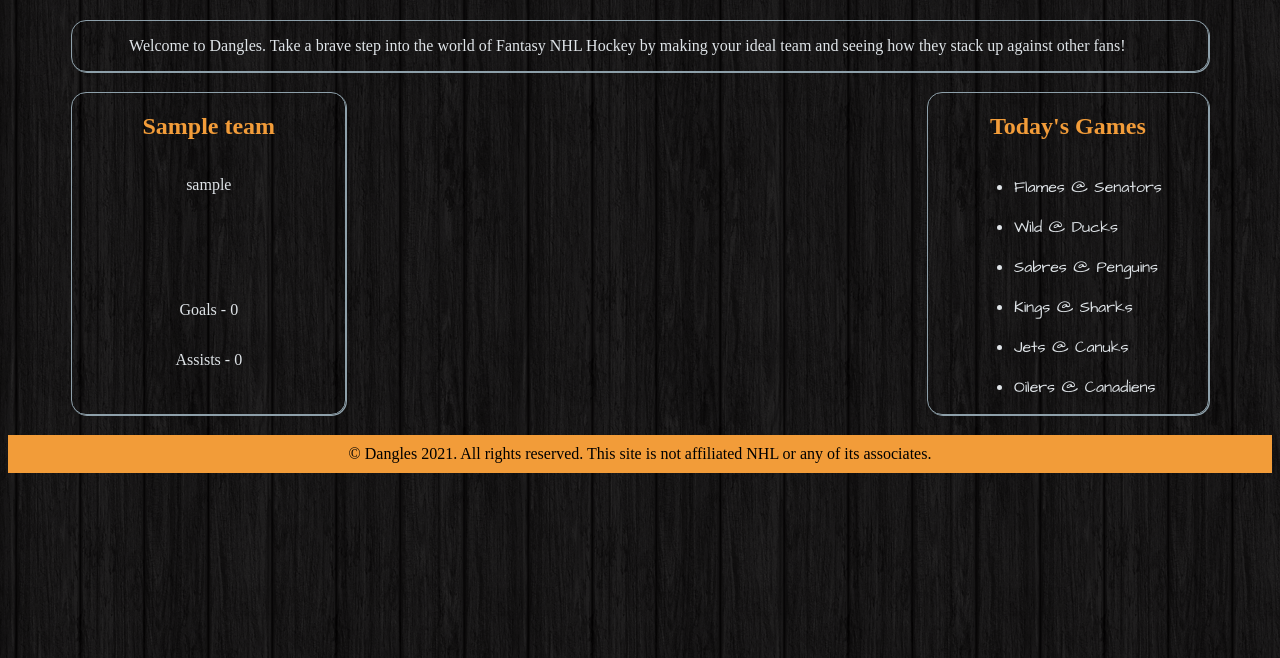
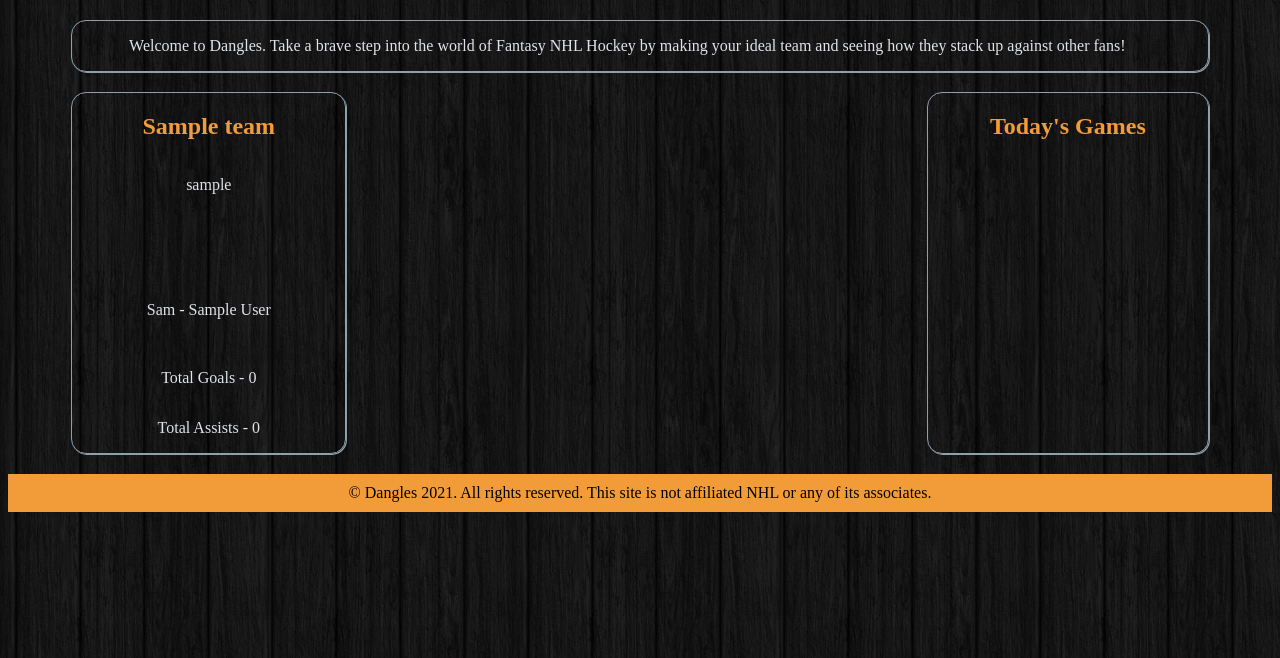
Before and after one commit to uoft-project2-group7/project, a Node server app: page / in a window 1280 px wide. Shown: the part 142-800 px from the top of the page. Run offline with Node 20, Linux system fonts and the light colour scheme; tables that the repository leaves empty hold one stand-in row (values such as "Sample post"); some libraries are stand-ins or nearby versions.

Commit message:
games and scores

```diff
--- /dev/null
+++ b/public/javascript/schedule.js
@@ -0,0 +1,51 @@
+var getNhlSchedule = function () {
+  const apiUrl = "https://statsapi.web.nhl.com/api/v1/schedule";
+  fetch(apiUrl).then(function (response) {
+    response.json().then(function (data) {
+        let games = data.dates[0].games;
+        var i;
+        for (i = 0; i < games.length; i++) {
+
+          let todayGames = data.dates[0];
+          let awayTeam = todayGames.games[i].teams.away.team.name;
+          let homeTeam = todayGames.games[i].teams.home.team.name;
+          let scoreAway = todayGames.games[i].teams.away.score;
+          let scoreHome = todayGames.games[i].teams.home.score;
+
+          let homeTeamEl = document.createElement("li");
+          homeTeamEl.innerHTML = awayTeam + " " +scoreAway +"  " + "@" + "  " + scoreHome + "    " + homeTeam;
+          let gamesTonight = document.querySelector('#game-card');
+          gamesTonight.appendChild(homeTeamEl);
+
+
+
+
+
+          console.log(games);
+          console.log(todayGames);
+          console.log(awayTeam);
+          console.log(homeTeam);
+          console.log(scoreAway);
+          console.log(scoreHome);
+
+        }
+
+
+
+
+      })
+
+      .catch((err) => {
+        console.log(err);
+      })
+
+  });
+
+  document.createElement("li");
+
+  console.log("outside");
+}
+
+
+
+getNhlSchedule();
--- a/views/home.handlebars
+++ b/views/home.handlebars
@@ -18,26 +18,16 @@
         {{> team-card team}}
         {{/each}}
     </div>
-    <div class="sidebar">
-        <h2 style="text-align: center;" class="card-title" >Today's Games</h2>
-        <ul>
-            <li class="future"><span>Flames</span> @  <span>Senators</span></li>
-            <br>
-            <li class="future"><span>Wild</span> @  <span>Ducks</span></li>
-            <br>
-            <li class="future">Sabres @  Penguins</li>
-            <br>
-            <li class="future">Kings  @  Sharks</li>
-            <br>
-            <li class="future">Jets   @  Canuks</li>
-            <br>
-            <li class="future">Oilers @  Canadiens</li>
+      <div class="sidebar">
 
+        <div>
+            <h2 style="text-align: center;" class="card-title">Today's Games</h2>
+        </div>
+
+        <ul id="game-card" class="future">
         </ul>
-
-
-    </div>
 </div>
 
 <script src="/javascript/home.js" async=false defer=false></script>
 <script src="/javascript/homeMath.js"></script>
+<script src="/javascript/schedule.js"></script>
--- a/views/layouts/main.handlebars
+++ b/views/layouts/main.handlebars
@@ -37,6 +37,7 @@
 
     {{#if loggedIn}}
     <script src="/javascript/logout.js"></script>
+
     {{/if}}
 </body>
 
--- a/views/partials/team-card.handlebars
+++ b/views/partials/team-card.handlebars
@@ -1,7 +1,12 @@
+
 <section class="card" id="{{team.nhl_id}}">
     <h2>{{team_name}}</h2>
     <p class="team-owner">{{user.username}}</p>
     <p class="card-score">0</p>
-    <p>Goals - <span class="stats-goals">0</span></p>
-    <p>Assists - <span class="stats-assists">0</span></p>
+    {{#each players}}
+    <p>{{position}} - {{full_name}}</p>
+    {{/each}}
+    <br>
+    <p>Total Goals - <span class="stats-goals">0</span></p>
+    <p>Total Assists - <span class="stats-assists">0</span></p>
 </section>
```
Also changed, not shown: assets/js/schedule.js (deleted, +0 -41 lines), 1 other file.
